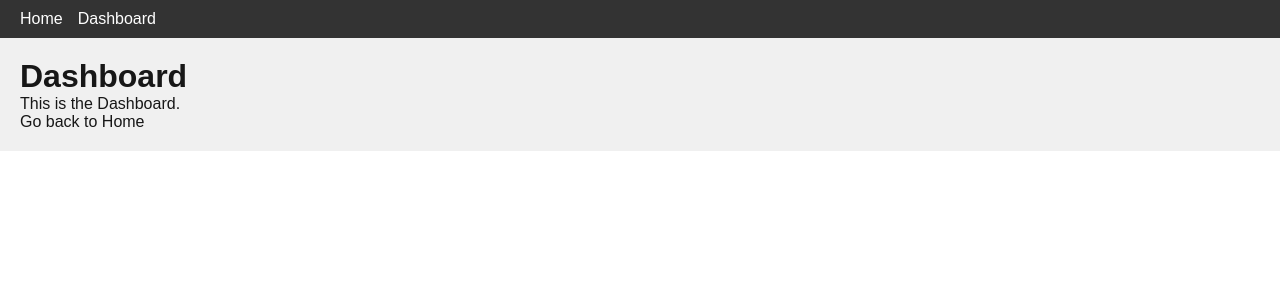
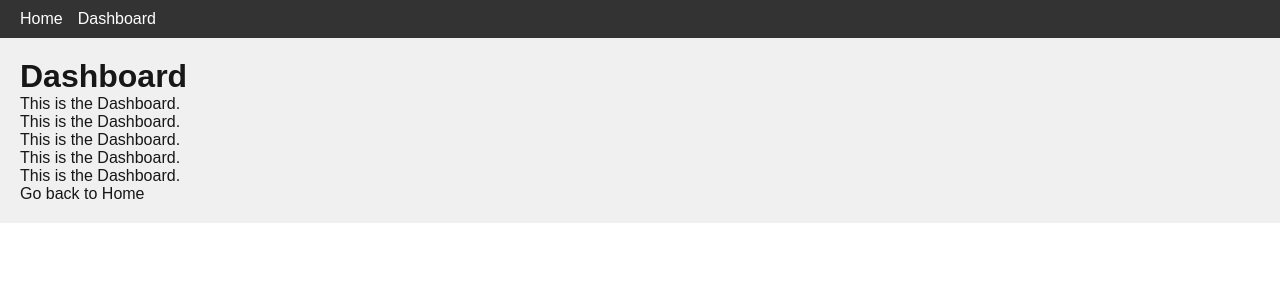
Before and after one commit to ADMINASHU/techser-service-analysis, a Next.js app: page /dashboard in a window 1280 px wide. Shown: the top 300 px of the page. Built offline with nearby package versions, Linux system fonts and the light colour scheme.

Commit message:
test first

```diff
--- a/app/dashboard/page.js
+++ b/app/dashboard/page.js
@@ -7,6 +7,10 @@ const Dashboard = () => {
     <div className={styles.container}>
       <h1>Dashboard</h1>
       <p>This is the Dashboard.</p>
+      <p>This is the Dashboard.</p>
+      <p>This is the Dashboard.</p>
+      <p>This is the Dashboard.</p>
+      <p>This is the Dashboard.</p>
       <Link href="/">Go back to Home</Link>
     </div>
   );
```
